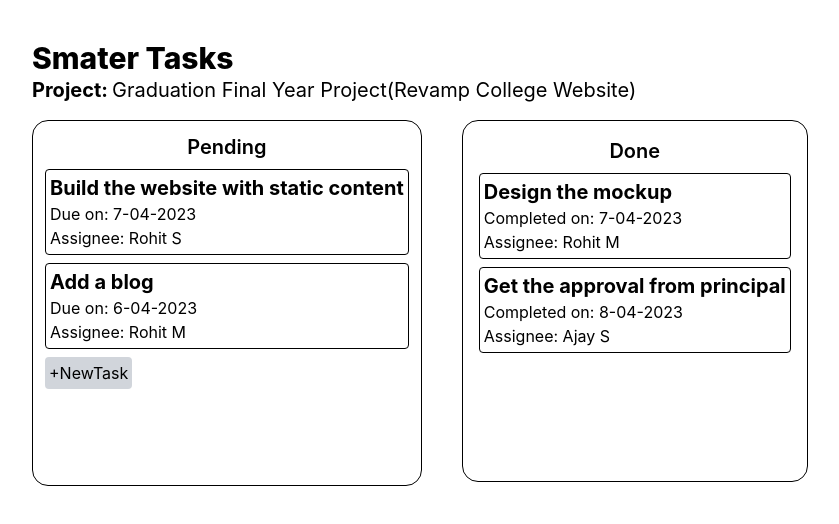
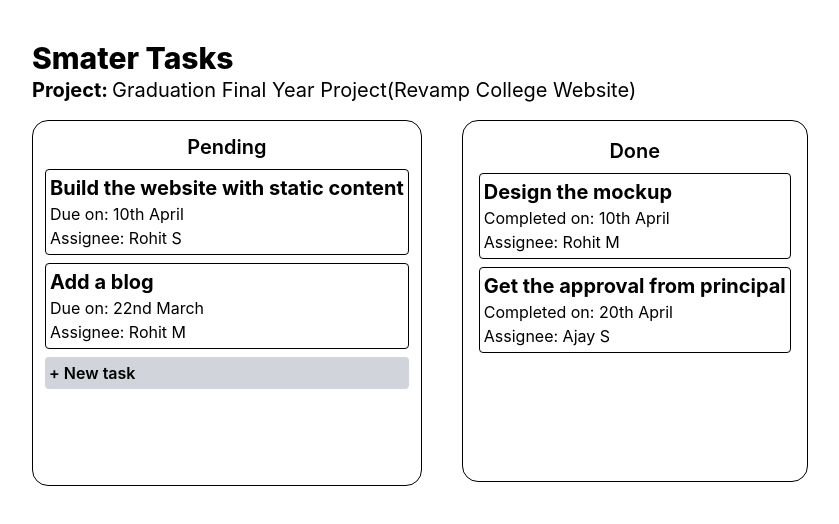
Before and after one commit to pranay10318/wd301, a React (Create React App) app in the folder hello-react/: page / in a window 1280 px wide. Shown: the top 524 px of the page, without its empty margins (208-1047 px from the left). Built offline with nearby package versions, Linux system fonts and the light colour scheme.

Commit message:
full fledged css added

```diff
--- a/hello-react/src/App.js
+++ b/hello-react/src/App.js
@@ -15,27 +15,27 @@ function App() {
           <h1 className="text-xl text-center mb-2 font-semibold">Pending</h1>
           <TaskCard
             title="Build the website with static content"
-            dueDate="7-04-2023"
+            dueDate="10th April"
             assigneeName="Rohit S"
           />
           <TaskCard
             title="Add a blog"
-            dueDate="6-04-2023"
+            dueDate="22nd March"
             assigneeName="Rohit M"
           />
-          <button className="bg-gray-300 rounded p-1 mt-2">+NewTask</button>
+          <button className="bg-gray-300 text-left font-semibold rounded p-1 mt-2 w-full">+ New task</button>
         </div>
 
         <div className="border border-black rounded-2xl p-4 pb-32 float-left">
           <h1 className="text-xl font-semibold text-center mb-2">Done</h1>
           <TaskCard
             title="Design the mockup"
-            completedAtDate="7-04-2023"
+            completedAtDate="10th April"
             assigneeName="Rohit M"
           />
           <TaskCard
             title="Get the approval from principal"
-            completedAtDate="8-04-2023"
+            completedAtDate="20th April"
             assigneeName="Ajay S"
           />
         </div>
```
